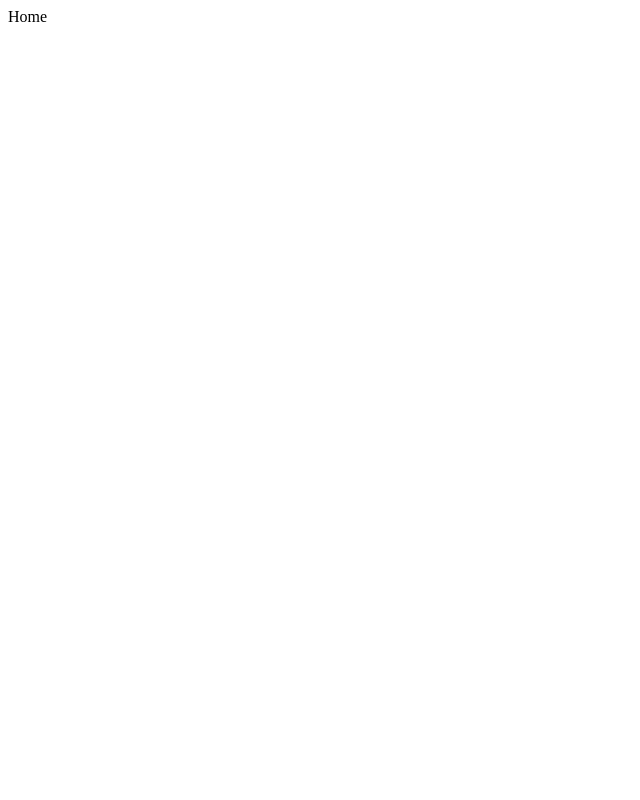
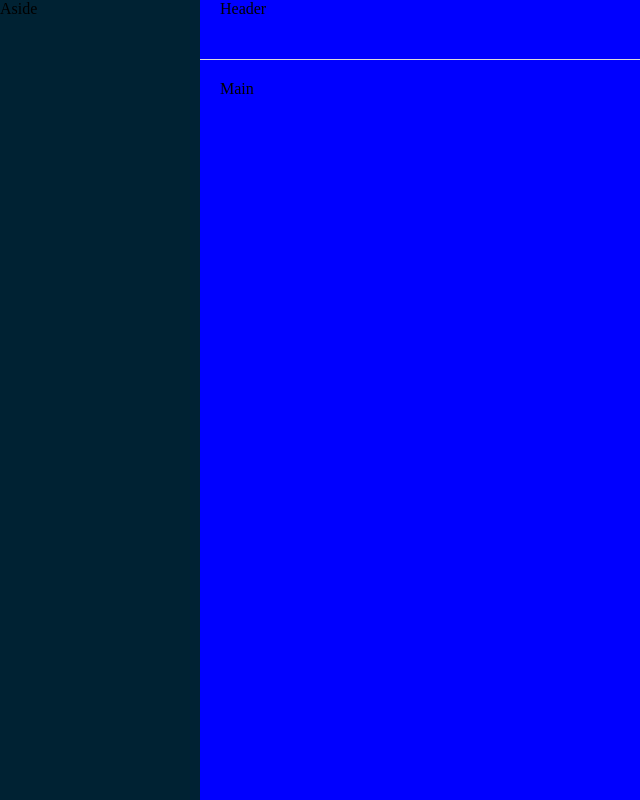
Before and after one commit to wangtaicha/home, a Vue app: page /#/ in a window 1280 px wide. Shown: the whole page, without its empty margins (0-640 px from the left). Built offline with nearby package versions, Linux system fonts and the light colour scheme.

Commit message:
首页布局完成

```diff
--- a/src/views/home/index.vue
+++ b/src/views/home/index.vue
@@ -1,5 +1,11 @@
 <template>
-    <div class="container-home">Home</div>
+  <el-container class="container-home">
+    <el-aside width="200px" class="my-aside">Aside</el-aside>
+      <el-container>
+        <el-header class="my-header">Header</el-header>
+        <el-main>Main</el-main>
+      </el-container>
+  </el-container>
 </template>
 
 <script>
@@ -9,4 +15,18 @@ export default {
 </script>
 
 <style lang="less" scoped>
+.container-home{
+  width: 100%;
+  height:100%;
+  position: absolute;
+  top: 0;
+  left: 0;
+  background-color: blue;
+  .my-aside{
+    background-color: #002233;
+  }
+  .my-header{
+    border-bottom: 1px solid #ddd;
+  }
+}
 </style>
```
